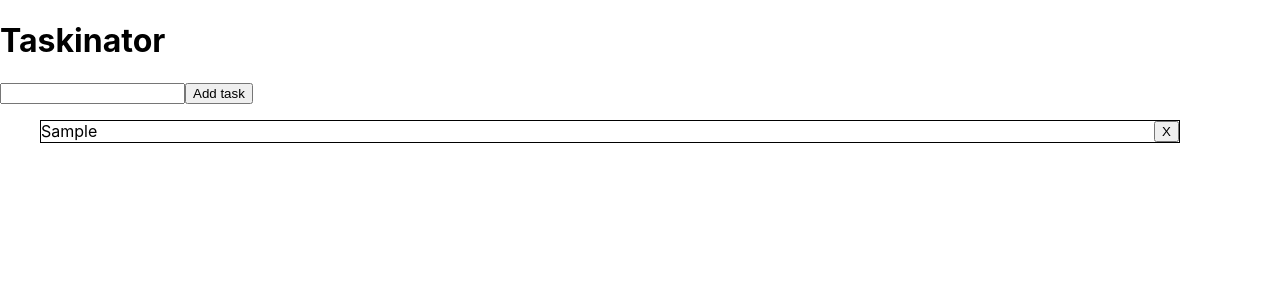
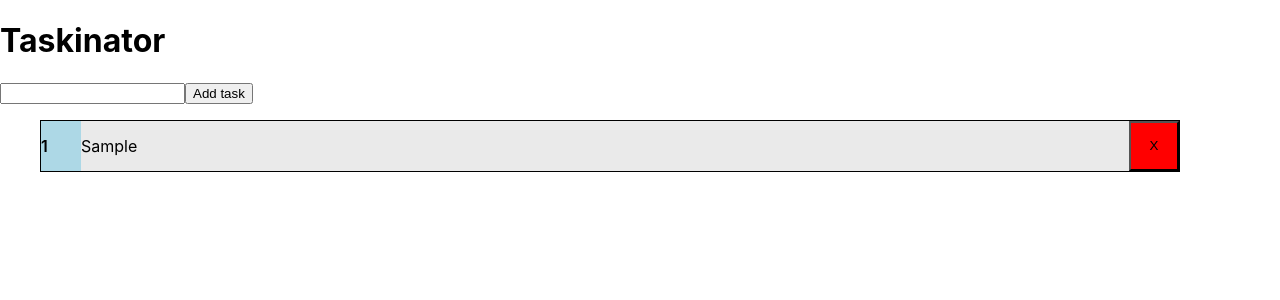
Before and after one commit to joeldevel/TOP-tasks-app, a React (Create React App) app: page / in a window 1280 px wide. Both pictures are taken after typing "Sample" into the empty fields and a click on the button "Add task". Shown: the top 300 px of the page. Built offline with nearby package versions, Linux system fonts and the light colour scheme.

Commit message:
tasks list displays its number

```diff
--- a/src/components/Overview.js
+++ b/src/components/Overview.js
@@ -4,10 +4,14 @@
 function Overview({tasks, deleteTask}) {
     return (
         <ul>
-            {tasks.map(task => {
+            {tasks.map((task, i) => {
                 return (
-                    <li key={task.id}>{task.text}
-                        <button type="button" onClick={()=>deleteTask(task.id)}>X</button>
+                    <li key={task.id}>
+                        <span className="task-number">{i+1} </span>
+                        <p>{task.text}</p>
+                        <button type="button"
+                                className="delete-task"
+                                onClick={()=>deleteTask(task.id)}>X</button>
                     </li>
                 )
             })}
```
